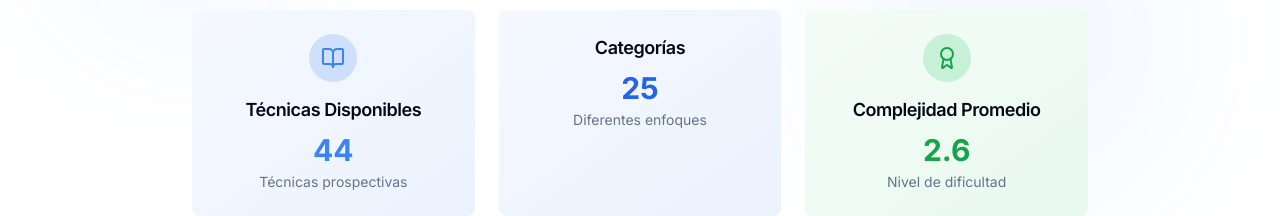
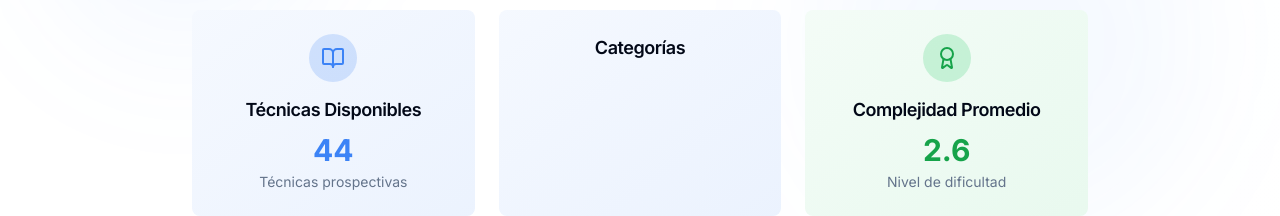
Before and after one commit to Plataforma-Prospectiva/foresight-hub-navigator-45, a React (Vite) app: page / in a window 1280 px wide. Shown: the part 387-603 px from the top of the page. Built offline with nearby package versions, Linux system fonts and the light colour scheme; no server answers.

Commit message:
Remove extra div
Remove the extra div element from the Index page.

```diff
--- a/src/pages/Index.tsx
+++ b/src/pages/Index.tsx
@@ -109,10 +109,6 @@ const IndexContent = () => {
                  <CardHeader className="text-center pb-2">
                    <CardTitle className="text-lg font-semibold text-foreground">Categorías</CardTitle>
                  </CardHeader>
-                <CardContent className="text-center pt-0">
-                  <div className="text-3xl font-bold text-blue-600 mb-1">{categories}</div>
-                  <p className="text-sm text-muted-foreground">Diferentes enfoques</p>
-                </CardContent>
               </Card>
 
               <Card className="hover-lift shadow-elegant border-0 bg-gradient-to-br from-green-500/5 to-green-500/10">
```
